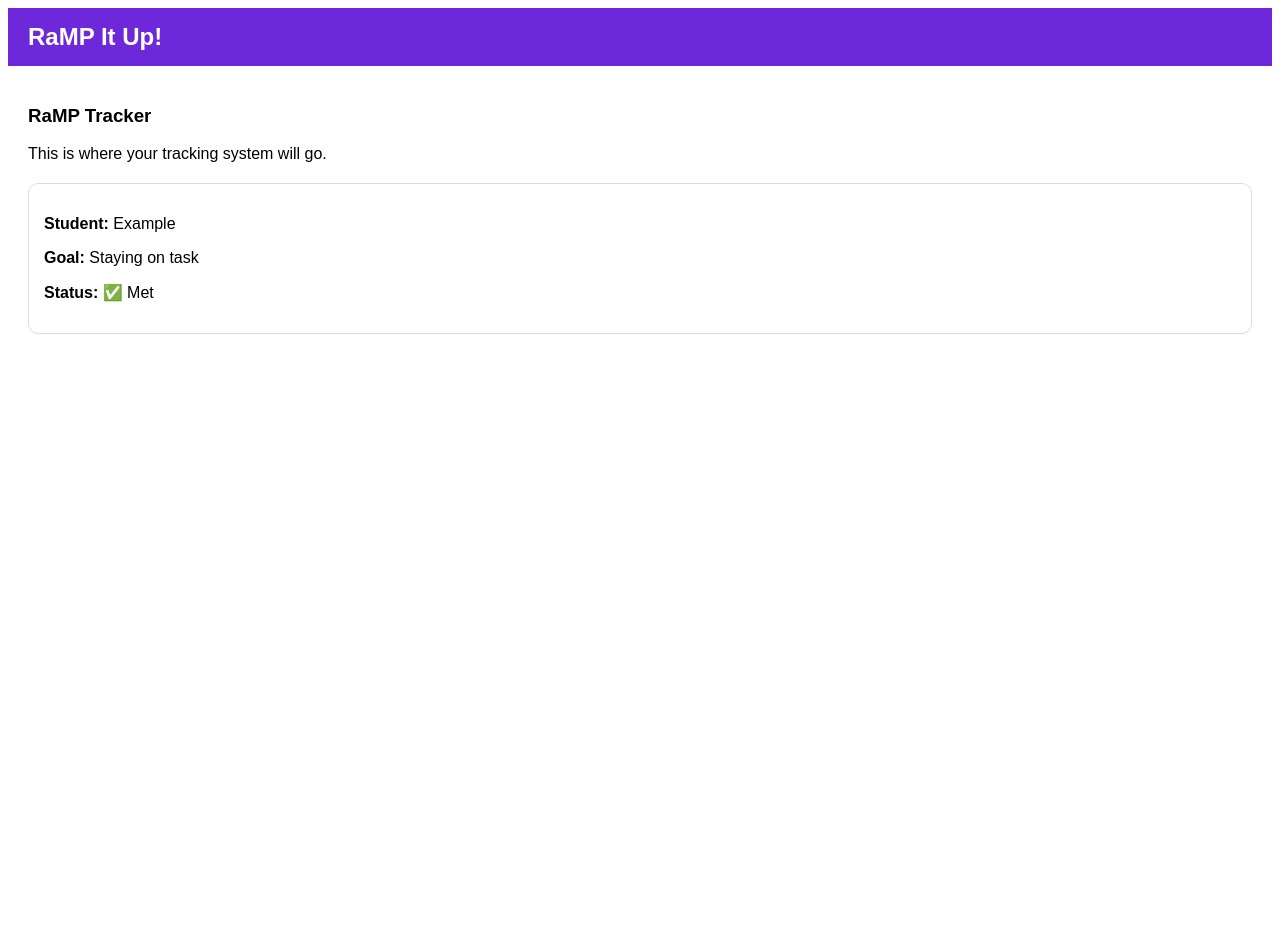
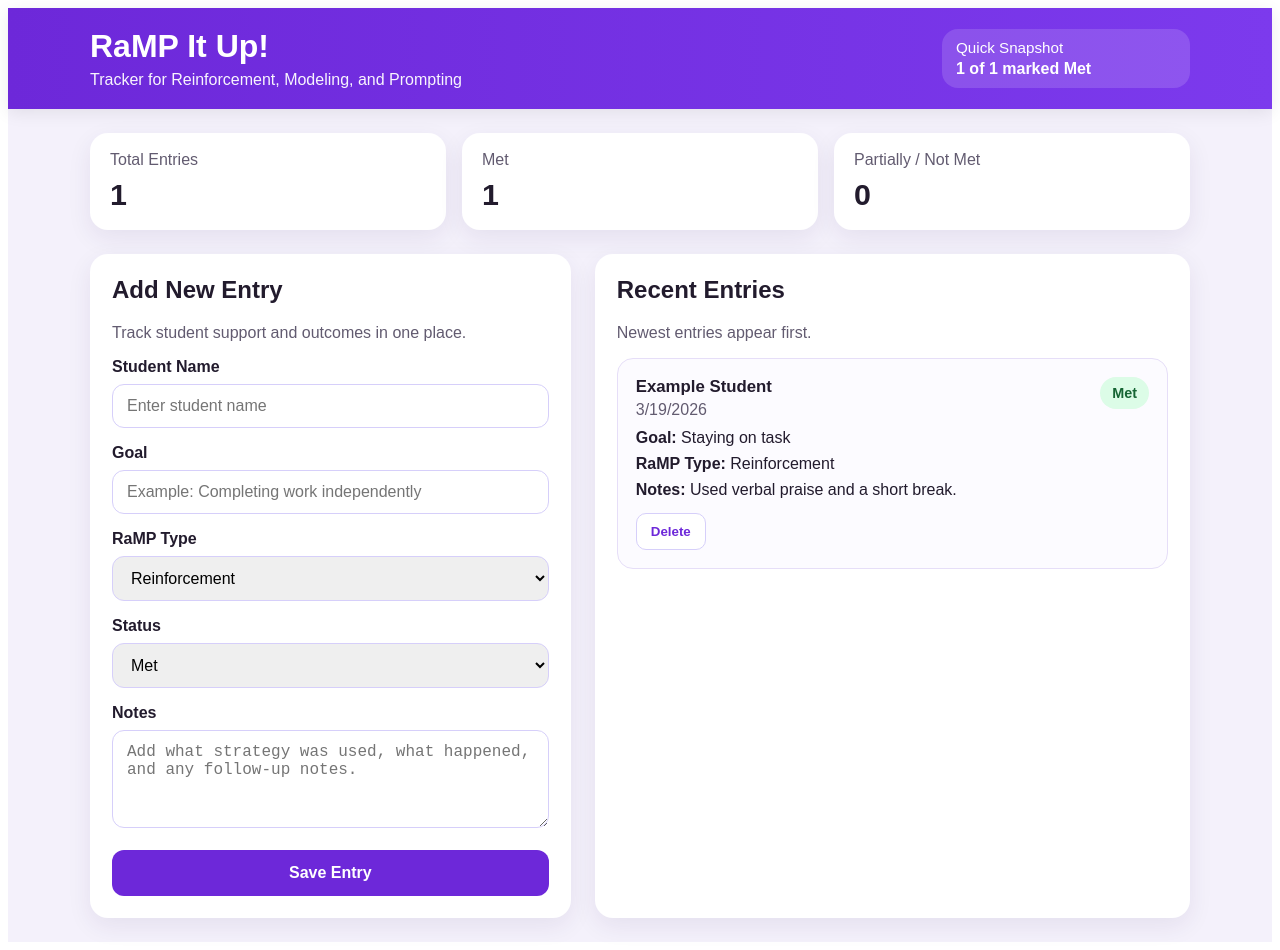
Before and after one commit to jasminevsadler/Ramp-Tracker, a React (Vite) app: page / in a window 1280 px wide. Before the commit the page ends 800 px from the top, so only its background shows below. Built offline with nearby package versions, Linux system fonts and the light colour scheme.

Commit message:
Update App.jsx

```diff
--- a/src/App.jsx
+++ b/src/App.jsx
@@ -1,77 +1,378 @@
-import { useEffect, useState } from "react";
+import { useMemo, useState } from "react";
+
+const rampOptions = ["Reinforcement", "Modeling", "Prompting"];
+const statusOptions = ["Met", "Partially Met", "Not Met"];
 
 export default function App() {
-  const [deferredPrompt, setDeferredPrompt] = useState(null);
+  const [student, setStudent] = useState("");
+  const [goal, setGoal] = useState("");
+  const [rampType, setRampType] = useState("Reinforcement");
+  const [status, setStatus] = useState("Met");
+  const [notes, setNotes] = useState("");
+  const [entries, setEntries] = useState([
+    {
+      id: 1,
+      student: "Example Student",
+      goal: "Staying on task",
+      rampType: "Reinforcement",
+      status: "Met",
+      notes: "Used verbal praise and a short break.",
+      date: new Date().toLocaleDateString(),
+    },
+  ]);
 
-  useEffect(() => {
-    const handler = (e) => {
-      e.preventDefault();
-      setDeferredPrompt(e);
+  const totalEntries = entries.length;
+
+  const metCount = useMemo(
+    () => entries.filter((entry) => entry.status === "Met").length,
+    [entries]
+  );
+
+  const handleAddEntry = (e) => {
+    e.preventDefault();
+
+    if (!student.trim() || !goal.trim()) {
+      alert("Please enter a student name and goal.");
+      return;
+    }
+
+    const newEntry = {
+      id: Date.now(),
+      student: student.trim(),
+      goal: goal.trim(),
+      rampType,
+      status,
+      notes: notes.trim(),
+      date: new Date().toLocaleDateString(),
     };
 
-    window.addEventListener("beforeinstallprompt", handler);
+    setEntries([newEntry, ...entries]);
+    setStudent("");
+    setGoal("");
+    setRampType("Reinforcement");
+    setStatus("Met");
+    setNotes("");
+  };
 
-    return () => window.removeEventListener("beforeinstallprompt", handler);
-  }, []);
-
-  const installApp = async () => {
-    if (!deferredPrompt) return;
-    deferredPrompt.prompt();
-    await deferredPrompt.userChoice;
+  const handleDeleteEntry = (id) => {
+    setEntries(entries.filter((entry) => entry.id !== id));
   };
 
   return (
-    <div style={{ fontFamily: "Arial" }}>
-
-      {/* TOP BAR */}
-      <div
+    <div
+      style={{
+        fontFamily: "Arial, sans-serif",
+        minHeight: "100vh",
+        background: "#f4f1fb",
+        color: "#221b2d",
+      }}
+    >
+      <header
         style={{
-          display: "flex",
-          justifyContent: "space-between",
-          alignItems: "center",
-          padding: "15px 20px",
-          background: "#6d28d9",
+          background: "linear-gradient(90deg, #6d28d9, #7c3aed)",
           color: "white",
+          padding: "20px 24px",
+          boxShadow: "0 4px 16px rgba(0,0,0,0.08)",
         }}
       >
-        <h2 style={{ margin: 0 }}>RaMP It Up!</h2>
+        <div
+          style={{
+            maxWidth: "1100px",
+            margin: "0 auto",
+            display: "flex",
+            justifyContent: "space-between",
+            alignItems: "center",
+            gap: "16px",
+            flexWrap: "wrap",
+          }}
+        >
+          <div>
+            <h1 style={{ margin: 0, fontSize: "2rem" }}>RaMP It Up!</h1>
+            <p style={{ margin: "6px 0 0", opacity: 0.95 }}>
+              Tracker for Reinforcement, Modeling, and Prompting
+            </p>
+          </div>
 
-        {deferredPrompt && (
-          <button
-            onClick={installApp}
+          <div
+            style={{
+              background: "rgba(255,255,255,0.14)",
+              borderRadius: "16px",
+              padding: "10px 14px",
+              minWidth: "220px",
+            }}
+          >
+            <div style={{ fontSize: "0.95rem" }}>Quick Snapshot</div>
+            <div style={{ fontWeight: 700, marginTop: "4px" }}>
+              {metCount} of {totalEntries} marked Met
+            </div>
+          </div>
+        </div>
+      </header>
+
+      <main style={{ maxWidth: "1100px", margin: "0 auto", padding: "24px" }}>
+        <section
+          style={{
+            display: "grid",
+            gridTemplateColumns: "repeat(auto-fit, minmax(220px, 1fr))",
+            gap: "16px",
+            marginBottom: "24px",
+          }}
+        >
+          <StatCard label="Total Entries" value={totalEntries} />
+          <StatCard label="Met" value={metCount} />
+          <StatCard
+            label="Partially / Not Met"
+            value={totalEntries - metCount}
+          />
+        </section>
+
+        <section
+          style={{
+            display: "grid",
+            gridTemplateColumns: "1.05fr 1.3fr",
+            gap: "24px",
+          }}
+        >
+          <div
             style={{
               background: "white",
-              color: "#6d28d9",
-              border: "none",
-              padding: "8px 14px",
-              borderRadius: "20px",
-              fontWeight: "bold",
-              cursor: "pointer",
+              borderRadius: "18px",
+              padding: "22px",
+              boxShadow: "0 8px 24px rgba(55, 30, 95, 0.08)",
             }}
           >
-            Install App
-          </button>
-        )}
-      </div>
+            <h2 style={{ marginTop: 0 }}>Add New Entry</h2>
+            <p style={{ color: "#625b70", marginTop: 0 }}>
+              Track student support and outcomes in one place.
+            </p>
 
-      {/* CONTENT */}
-      <div style={{ padding: "20px" }}>
-        <h3>RaMP Tracker</h3>
-        <p>This is where your tracking system will go.</p>
+            <form onSubmit={handleAddEntry}>
+              <FormLabel label="Student Name" />
+              <input
+                type="text"
+                value={student}
+                onChange={(e) => setStudent(e.target.value)}
+                placeholder="Enter student name"
+                style={inputStyle}
+              />
 
-        <div
-          style={{
-            marginTop: "20px",
-            padding: "15px",
-            border: "1px solid #ddd",
-            borderRadius: "10px",
-          }}
-        >
-          <p><strong>Student:</strong> Example</p>
-          <p><strong>Goal:</strong> Staying on task</p>
-          <p><strong>Status:</strong> ✅ Met</p>
-        </div>
-      </div>
+              <FormLabel label="Goal" />
+              <input
+                type="text"
+                value={goal}
+                onChange={(e) => setGoal(e.target.value)}
+                placeholder="Example: Completing work independently"
+                style={inputStyle}
+              />
+
+              <FormLabel label="RaMP Type" />
+              <select
+                value={rampType}
+                onChange={(e) => setRampType(e.target.value)}
+                style={inputStyle}
+              >
+                {rampOptions.map((option) => (
+                  <option key={option} value={option}>
+                    {option}
+                  </option>
+                ))}
+              </select>
+
+              <FormLabel label="Status" />
+              <select
+                value={status}
+                onChange={(e) => setStatus(e.target.value)}
+                style={inputStyle}
+              >
+                {statusOptions.map((option) => (
+                  <option key={option} value={option}>
+                    {option}
+                  </option>
+                ))}
+              </select>
+
+              <FormLabel label="Notes" />
+              <textarea
+                value={notes}
+                onChange={(e) => setNotes(e.target.value)}
+                placeholder="Add what strategy was used, what happened, and any follow-up notes."
+                rows={4}
+                style={{ ...inputStyle, resize: "vertical" }}
+              />
+
+              <button type="submit" style={primaryButtonStyle}>
+                Save Entry
+              </button>
+            </form>
+          </div>
+
+          <div
+            style={{
+              background: "white",
+              borderRadius: "18px",
+              padding: "22px",
+              boxShadow: "0 8px 24px rgba(55, 30, 95, 0.08)",
+            }}
+          >
+            <h2 style={{ marginTop: 0 }}>Recent Entries</h2>
+            <p style={{ color: "#625b70", marginTop: 0 }}>
+              Newest entries appear first.
+            </p>
+
+            {entries.length === 0 ? (
+              <div
+                style={{
+                  border: "1px dashed #d8cffa",
+                  borderRadius: "14px",
+                  padding: "20px",
+                  color: "#625b70",
+                }}
+              >
+                No entries yet.
+              </div>
+            ) : (
+              <div style={{ display: "grid", gap: "14px" }}>
+                {entries.map((entry) => (
+                  <div
+                    key={entry.id}
+                    style={{
+                      border: "1px solid #e6def8",
+                      borderRadius: "16px",
+                      padding: "18px",
+                      background: "#fcfbff",
+                    }}
+                  >
+                    <div
+                      style={{
+                        display: "flex",
+                        justifyContent: "space-between",
+                        gap: "12px",
+                        flexWrap: "wrap",
+                        marginBottom: "10px",
+                      }}
+                    >
+                      <div>
+                        <div style={{ fontSize: "1.05rem", fontWeight: 700 }}>
+                          {entry.student}
+                        </div>
+                        <div style={{ color: "#625b70", marginTop: "4px" }}>
+                          {entry.date}
+                        </div>
+                      </div>
+
+                      <span
+                        style={{
+                          alignSelf: "start",
+                          background:
+                            entry.status === "Met"
+                              ? "#dcfce7"
+                              : entry.status === "Partially Met"
+                              ? "#fef3c7"
+                              : "#fee2e2",
+                          color:
+                            entry.status === "Met"
+                              ? "#166534"
+                              : entry.status === "Partially Met"
+                              ? "#92400e"
+                              : "#991b1b",
+                          padding: "8px 12px",
+                          borderRadius: "999px",
+                          fontWeight: 700,
+                          fontSize: "0.9rem",
+                        }}
+                      >
+                        {entry.status}
+                      </span>
+                    </div>
+
+                    <div style={{ marginBottom: "8px" }}>
+                      <strong>Goal:</strong> {entry.goal}
+                    </div>
+                    <div style={{ marginBottom: "8px" }}>
+                      <strong>RaMP Type:</strong> {entry.rampType}
+                    </div>
+                    <div style={{ marginBottom: "14px" }}>
+                      <strong>Notes:</strong>{" "}
+                      {entry.notes || "No notes added for this entry."}
+                    </div>
+
+                    <button
+                      onClick={() => handleDeleteEntry(entry.id)}
+                      style={deleteButtonStyle}
+                    >
+                      Delete
+                    </button>
+                  </div>
+                ))}
+              </div>
+            )}
+          </div>
+        </section>
+      </main>
     </div>
   );
 }
+
+function StatCard({ label, value }) {
+  return (
+    <div
+      style={{
+        background: "white",
+        borderRadius: "18px",
+        padding: "18px 20px",
+        boxShadow: "0 8px 24px rgba(55, 30, 95, 0.08)",
+      }}
+    >
+      <div style={{ color: "#625b70", marginBottom: "8px" }}>{label}</div>
+      <div style={{ fontSize: "1.9rem", fontWeight: 700 }}>{value}</div>
+    </div>
+  );
+}
+
+function FormLabel({ label }) {
+  return (
+    <label
+      style={{
+        display: "block",
+        marginBottom: "8px",
+        marginTop: "16px",
+        fontWeight: 700,
+      }}
+    >
+      {label}
+    </label>
+  );
+}
+
+const inputStyle = {
+  width: "100%",
+  padding: "12px 14px",
+  borderRadius: "12px",
+  border: "1px solid #d6cffa",
+  fontSize: "1rem",
+  boxSizing: "border-box",
+  outline: "none",
+};
+
+const primaryButtonStyle = {
+  marginTop: "18px",
+  width: "100%",
+  background: "#6d28d9",
+  color: "white",
+  border: "none",
+  borderRadius: "12px",
+  padding: "14px 16px",
+  fontWeight: 700,
+  fontSize: "1rem",
+  cursor: "pointer",
+};
+
+const deleteButtonStyle = {
+  background: "white",
+  color: "#6d28d9",
+  border: "1px solid #d6cffa",
+  borderRadius: "10px",
+  padding: "10px 14px",
+  fontWeight: 700,
+  cursor: "pointer",
+};
```
